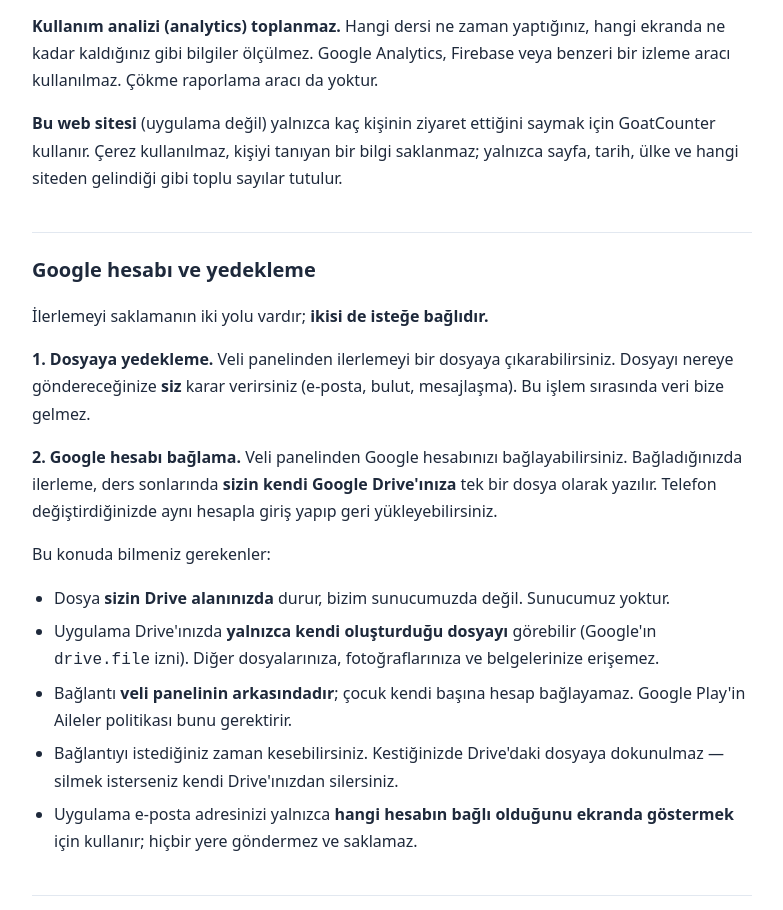
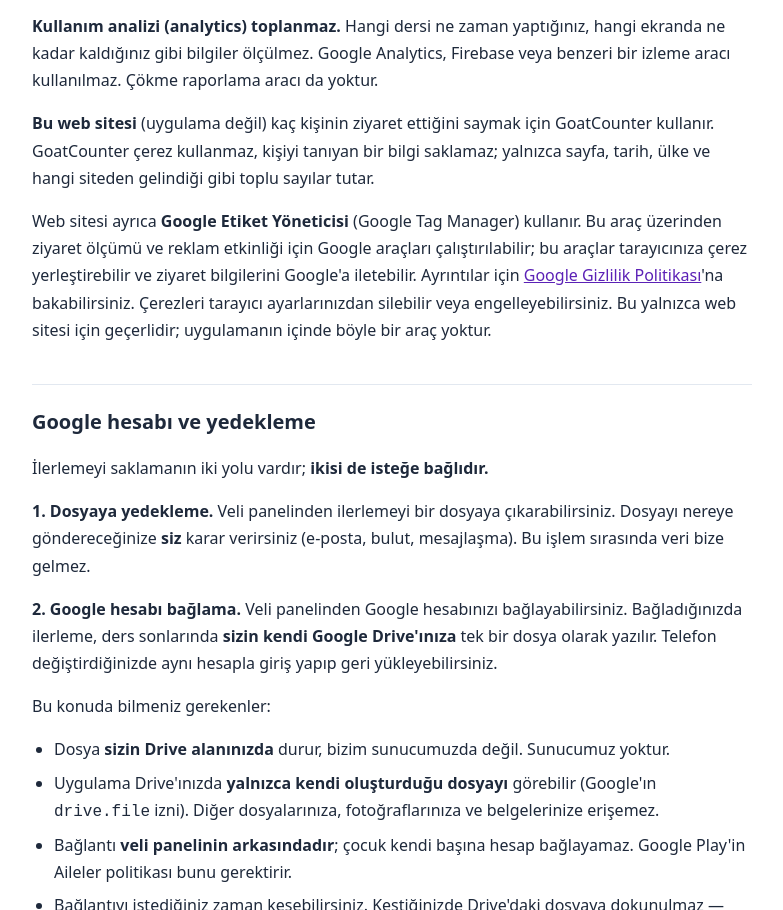
Before and after one commit to Musakoc4235/dostumingilizce-site, a plain HTML site: page gizlilik.html in a window 1280 px wide. Shown: the part 3634-4544 px from the top of the page, without its empty margins (248-1031 px from the left). Drawn offline with Linux system fonts and the light colour scheme.

Commit message:
Google Tag Manager (GTM-NDPLSR63) eklendi; gizlilik metni güncellendi
Co-Authored-By: Claude Opus 5.5 <noreply@anthropic.com>

```diff
--- a/gizlilik.html
+++ b/gizlilik.html
@@ -1,6 +1,12 @@
 <!doctype html>
 <html lang="tr">
 <head>
+<script async src="https://www.googletagmanager.com/gtm.js?id=GTM-NDPLSR63"></script>
+<script>
+  window.dataLayer = window.dataLayer || [];
+  function gtag(){dataLayer.push(arguments);}
+  gtag('js', new Date());
+</script>
 <meta charset="utf-8">
 <meta name="viewport" content="width=device-width, initial-scale=1">
 <title>Gizlilik Politikası — Dostum İngilizce</title>
@@ -188,10 +194,17 @@ tabidir: <a href="https://policies.google.com/privacy">policies.google.com/priva
 <p><strong>Kullanım analizi (analytics) toplanmaz.</strong> Hangi dersi ne zaman
 yaptığınız, hangi ekranda ne kadar kaldığınız gibi bilgiler ölçülmez. Google Analytics,
 Firebase veya benzeri bir izleme aracı kullanılmaz. Çökme raporlama aracı da yoktur.</p>
-<p><strong>Bu web sitesi</strong> (uygulama değil) yalnızca kaç kişinin ziyaret ettiğini
-saymak için GoatCounter kullanır. Çerez kullanılmaz, kişiyi tanıyan bir bilgi
-saklanmaz; yalnızca sayfa, tarih, ülke ve hangi siteden gelindiği gibi toplu sayılar
-tutulur.</p>
+<p><strong>Bu web sitesi</strong> (uygulama değil) kaç kişinin ziyaret ettiğini
+saymak için GoatCounter kullanır. GoatCounter çerez kullanmaz, kişiyi tanıyan bir bilgi
+saklamaz; yalnızca sayfa, tarih, ülke ve hangi siteden gelindiği gibi toplu sayılar
+tutar.</p>
+<p>Web sitesi ayrıca <strong>Google Etiket Yöneticisi</strong> (Google Tag Manager)
+kullanır. Bu araç üzerinden ziyaret ölçümü ve reklam etkinliği için Google araçları
+çalıştırılabilir; bu araçlar tarayıcınıza çerez yerleştirebilir ve ziyaret bilgilerini
+Google'a iletebilir. Ayrıntılar için
+<a href="https://policies.google.com/privacy?hl=tr" target="_blank" rel="noopener">Google Gizlilik Politikası</a>'na
+bakabilirsiniz. Çerezleri tarayıcı ayarlarınızdan silebilir veya engelleyebilirsiniz.
+Bu yalnızca web sitesi için geçerlidir; uygulamanın içinde böyle bir araç yoktur.</p>
 
 <h2>Google hesabı ve yedekleme</h2>
 <p>İlerlemeyi saklamanın iki yolu vardır; <strong>ikisi de isteğe bağlıdır.</strong></p>
```
Also changed, not shown: 404.html (+1 -1 lines), index.html (+6 -0 lines).
